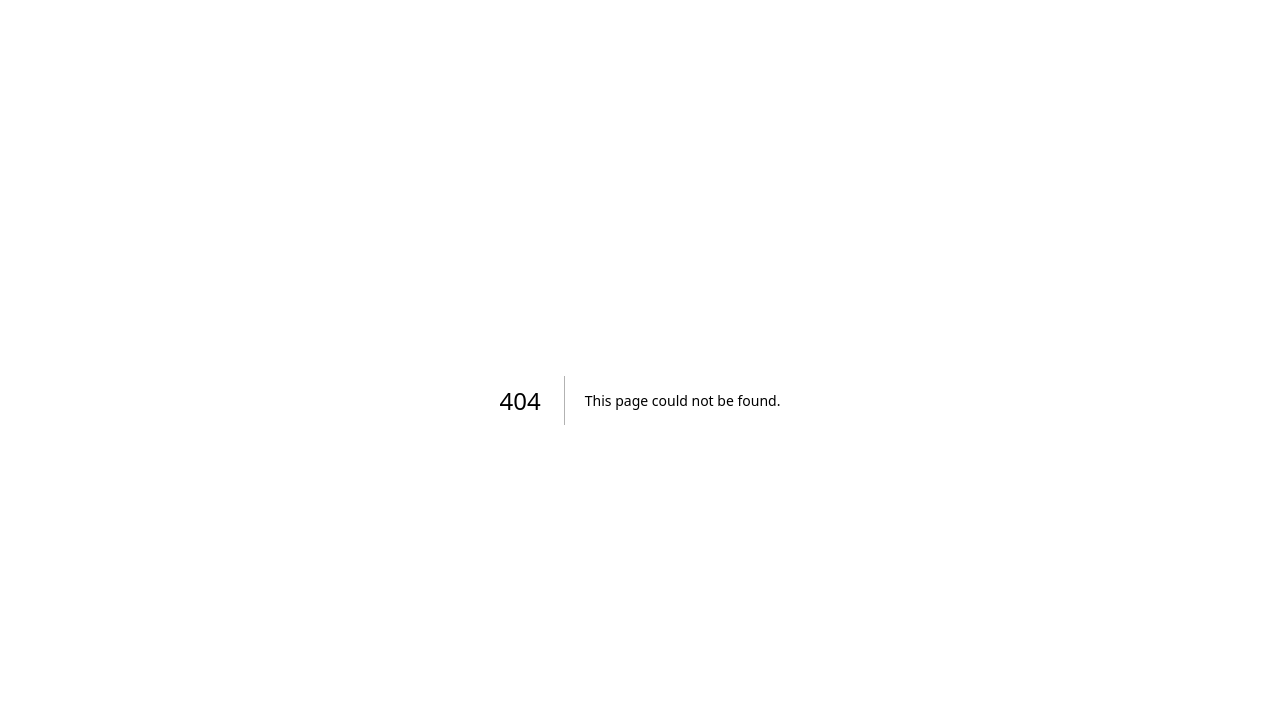
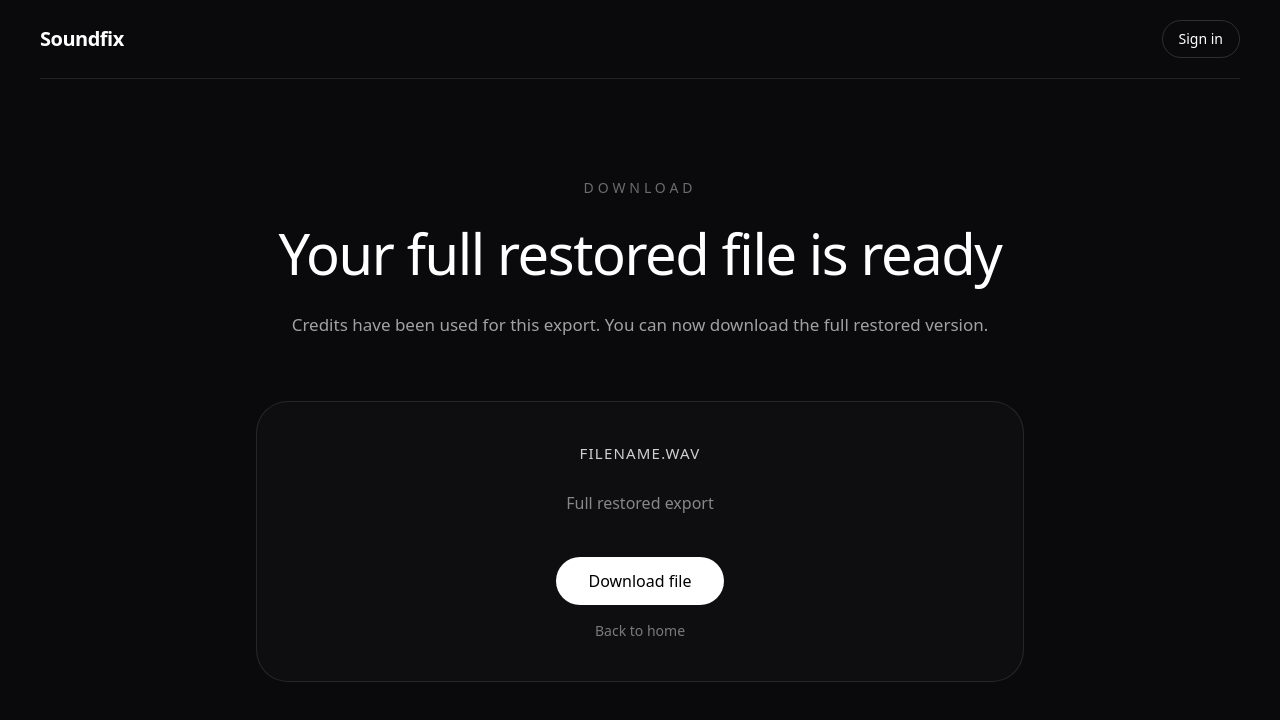
Before and after one commit to cocoro-sugiura/soundfix, a Next.js app in the folder frontend/: page /download in a window 1280 px wide. Before the commit this address had no page. Shown: the top 720 px of the page. Built offline with nearby package versions, Linux system fonts and the light colour scheme.

Commit message:
feat: add minimal download page flow from preview

```diff
--- /dev/null
+++ b/frontend/app/download/page.tsx
@@ -0,0 +1,63 @@
+"use client";
+
+import Link from "next/link";
+import { useSearchParams } from "next/navigation";
+
+export default function DownloadPage() {
+  const searchParams = useSearchParams();
+  const fileName = searchParams.get("file") || "FILENAME.wav";
+
+  return (
+    <main className="min-h-screen bg-[#0a0a0d] text-white">
+      <div className="mx-auto flex min-h-screen w-full max-w-[1280px] flex-col px-5 py-5 sm:px-8 lg:px-10">
+        <header className="flex items-center justify-between border-b border-white/10 pb-5">
+          <Link href="/" className="text-xl font-semibold tracking-tight">
+            Soundfix
+          </Link>
+          <button className="rounded-full border border-white/15 px-4 py-2 text-sm font-medium text-white transition hover:border-white/30 hover:bg-white/5">
+            Sign in
+          </button>
+        </header>
+
+        <section className="flex flex-1 flex-col items-center justify-center py-12 lg:py-16">
+          <div className="w-full max-w-4xl text-center">
+            <p className="text-sm font-medium uppercase tracking-[0.28em] text-white/40">
+              Download
+            </p>
+
+            <h1 className="mt-5 text-4xl font-medium leading-tight tracking-tight text-white sm:text-5xl lg:text-[56px]">
+              Your full restored file is ready
+            </h1>
+
+            <p className="mt-6 text-base text-white/62 sm:text-[17px]">
+              Credits have been used for this export. You can now download the full restored version.
+            </p>
+          </div>
+
+          <div className="mt-16 w-full max-w-3xl rounded-[32px] border border-white/10 bg-white/[0.02] p-8 text-center sm:p-10">
+            <p className="text-[15px] font-medium uppercase tracking-[0.08em] text-white/80">
+              {fileName}
+            </p>
+
+            <p className="mt-6 text-sm leading-7 text-white/50 sm:text-base">
+              Full restored export
+            </p>
+
+            <div className="mt-10 flex flex-col items-center gap-4">
+              <button className="rounded-full bg-white px-8 py-3 text-base font-medium text-black transition hover:opacity-90">
+                Download file
+              </button>
+
+              <Link
+                href="/"
+                className="text-sm text-white/45 transition hover:text-white/70"
+              >
+                Back to home
+              </Link>
+            </div>
+          </div>
+        </section>
+      </div>
+    </main>
+  );
+}
--- a/frontend/app/preview/page.tsx
+++ b/frontend/app/preview/page.tsx
@@ -1,11 +1,16 @@
 "use client";
 
 import Link from "next/link";
-import { useSearchParams } from "next/navigation";
+import { useRouter, useSearchParams } from "next/navigation";
 
 export default function PreviewPage() {
+  const router = useRouter();
   const searchParams = useSearchParams();
   const fileName = searchParams.get("file") || "FILENAME.wav";
+
+  const handleContinueToDownload = () => {
+    router.push(`/download?file=${encodeURIComponent(fileName)}`);
+  };
 
   return (
     <main className="min-h-screen bg-[#0a0a0d] text-white">
@@ -185,7 +190,11 @@ export default function PreviewPage() {
               </div>
 
               <div className="mt-16 flex justify-end">
-                <button className="rounded-full bg-white px-8 py-3 text-base font-medium text-black transition hover:opacity-90">
+                <button
+                  type="button"
+                  onClick={handleContinueToDownload}
+                  className="rounded-full bg-white px-8 py-3 text-base font-medium text-black transition hover:opacity-90"
+                >
                   Unlock the full restored export
                 </button>
               </div>
```
